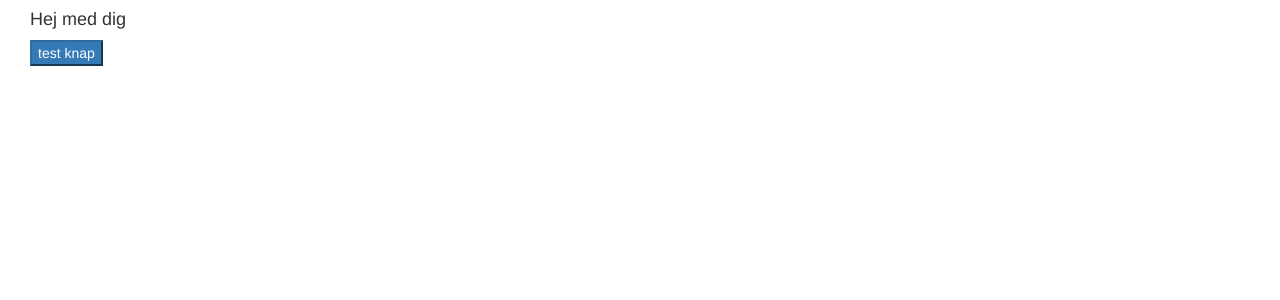
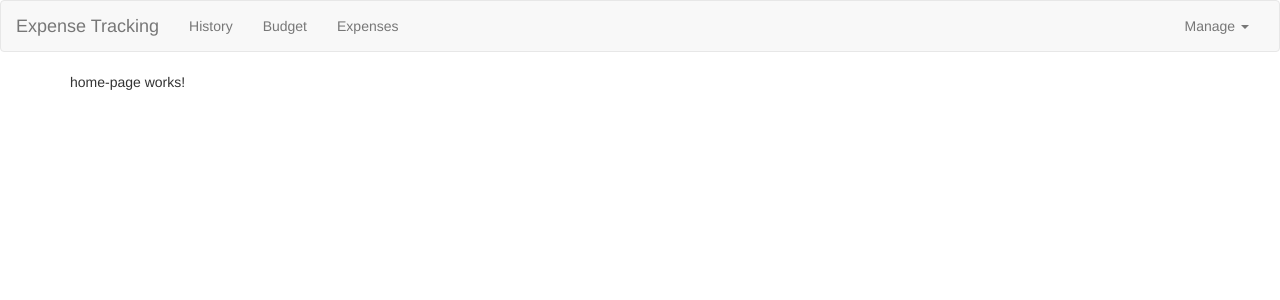
Before and after one commit to magnusbrok/Expense-Tracker-FrontEnd, an Angular app: page /home-page in a window 1280 px wide. Shown: the top 300 px of the page. Built offline with nearby package versions, Linux system fonts and the light colour scheme.

Commit message:
Added routing to header componenet

```diff
--- /dev/null
+++ b/src/app/app-routing.module.ts
@@ -0,0 +1,25 @@
+import {NgModule} from '@angular/core';
+import {RouterModule, Routes} from '@angular/router';
+
+import {BudgetComponent} from './budget/budget.component';
+import {ExpensesComponent} from './expenses/expenses.component';
+import {HistoryComponent} from './history/history.component';
+import {HomePageComponent} from './home-page/home-page.component';
+
+const appRoutes: Routes = [
+  {path: '', redirectTo: '/home-page', pathMatch: 'full'},
+  { path: 'home-page', component: HomePageComponent },
+  { path: 'budget', component: BudgetComponent },
+  { path: 'history', component: HistoryComponent },
+  { path: 'expenses', component: ExpensesComponent },
+  { path: 'expenses', component: ExpensesComponent },
+];
+
+@NgModule({
+  imports: [RouterModule.forRoot(appRoutes)],
+  exports: [RouterModule]
+})
+
+export class AppRoutingModule {
+
+}
--- a/src/app/app.component.html
+++ b/src/app/app.component.html
@@ -1,10 +1,8 @@
-<div class="col-xs-12">
-  <div class="col-xs-12">
-
-    <h4> Hej med dig</h4>
-    <button class="btn-primary">test knap</button>
-
-
+<app-header></app-header>
+<div class="container">
+  <div class="row">
+    <div class="col-md-12">
+      <router-outlet></router-outlet>
+    </div>
   </div>
-
 </div>
--- a/src/app/app.module.ts
+++ b/src/app/app.module.ts
@@ -8,6 +8,7 @@ import { BudgetComponent } from './budget/budget.component';
 import { ExpensesComponent } from './expenses/expenses.component';
 import { HistoryComponent } from './history/history.component';
 import { HomePageComponent } from './home-page/home-page.component';
+import {AppRoutingModule} from './app-routing.module';
 
 @NgModule({
   declarations: [
@@ -20,7 +21,8 @@ import { HomePageComponent } from './home-page/home-page.component';
     HomePageComponent
   ],
   imports: [
-    BrowserModule
+    BrowserModule,
+    AppRoutingModule
   ],
   providers: [],
   bootstrap: [AppComponent]
--- a/src/app/header/header.component.html
+++ b/src/app/header/header.component.html
@@ -1 +1,24 @@
-<p>header works!</p>
+<nav class="navbar navbar-default">
+  <div class="container-fluid">
+    <div class="navbar-header">
+      <a routerLink="/home-page" class="navbar-brand">Expense Tracking</a>
+    </div>
+
+    <div class="collapse navbar-collapse">
+      <ul class="nav navbar-nav">
+        <li routerLinkActive="active"><a routerLink="/history">History</a></li>
+        <li routerLinkActive="active"><a routerLink="/budget">Budget</a></li>
+        <li routerLinkActive="active"><a routerLink="/expenses">Expenses</a></li>
+      </ul>
+      <ul class="nav navbar-nav navbar-right">
+        <li class="dropdown">
+          <a href="#" class="dropdown-toggle" role="button">Manage <span class="caret"></span></a>
+          <ul class="dropdown-menu">
+            <li><a href="#">Save Data</a></li>
+            <li><a href="#">Fetch Data</a></li>
+          </ul>
+        </li>
+      </ul>
+    </div>
+  </div>
+</nav>
```
